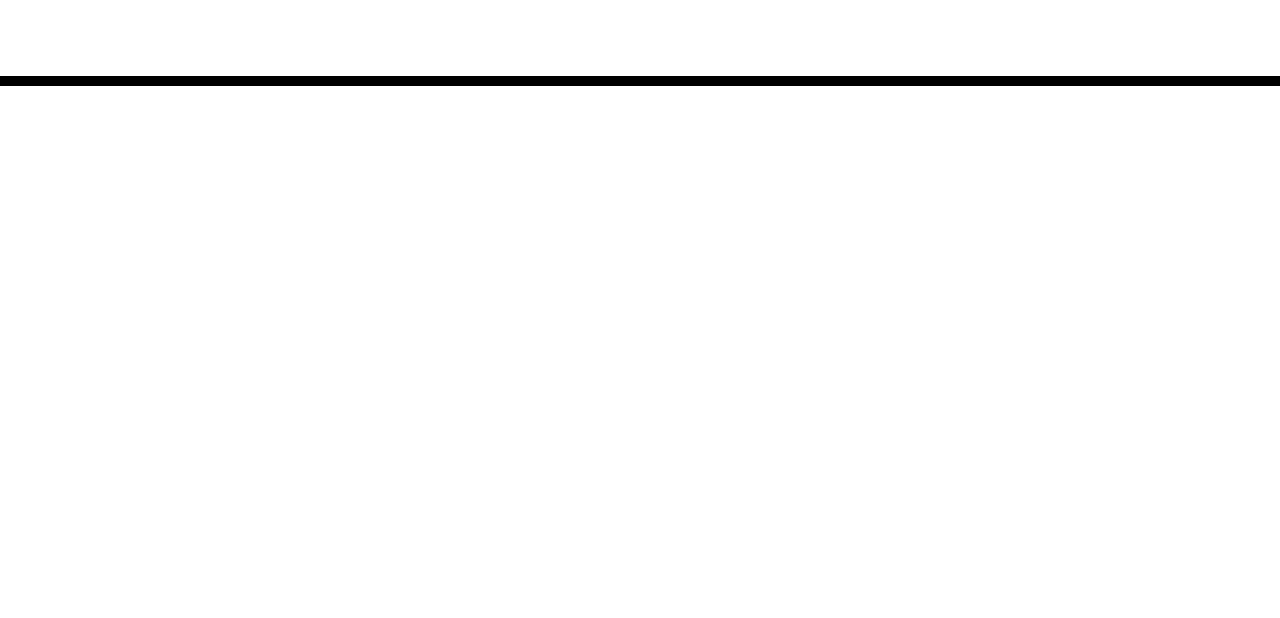
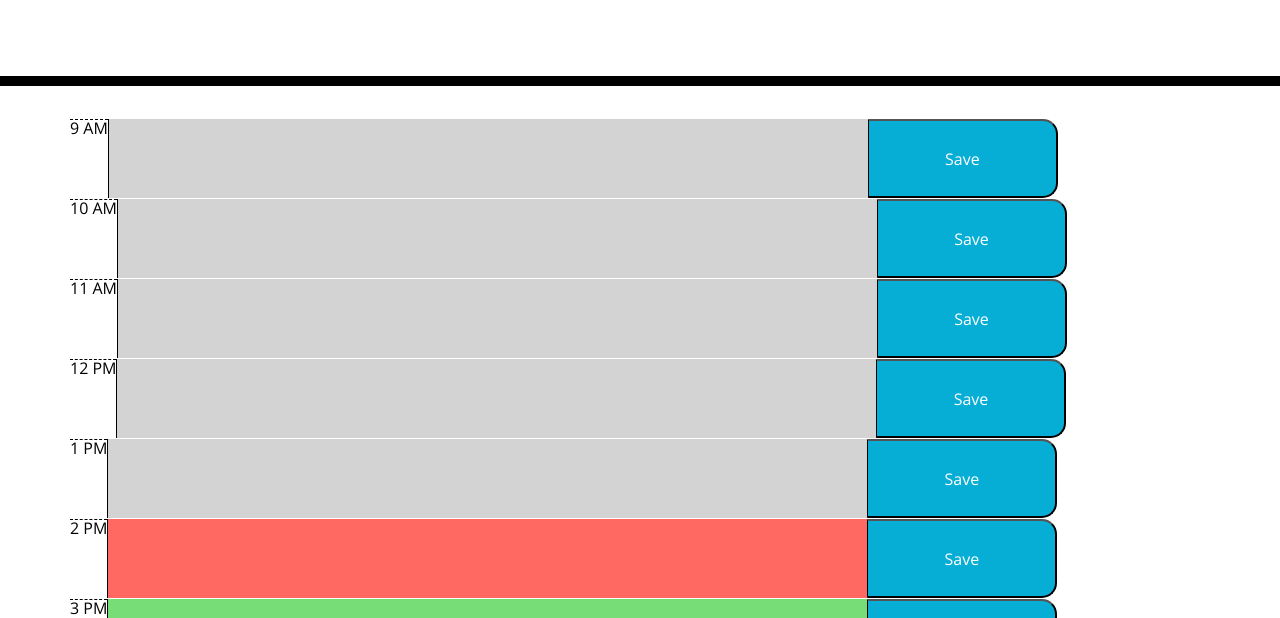
Before and after one commit to virlym/hw5-day-planner, a plain HTML site: page index.html in a window 1280 px wide. Shown: the part 182-800 px from the top of the page. Drawn offline with nearby package versions, Linux system fonts and the light colour scheme.

Commit message:
core javascript added

```diff
--- a/index.html
+++ b/index.html
@@ -29,10 +29,11 @@
       <p id="currentDay" class="lead"></p>
     </header>
     <div class="container">
-      <!-- Timeblocks go here -->
+      <!-- Time blocks go here -->
     </div>
 
     <script src="https://code.jquery.com/jquery-3.4.1.min.js"></script>
     <script src="https://cdnjs.cloudflare.com/ajax/libs/moment.js/2.24.0/moment.min.js"></script>
+    <script src="script.js"></script>
   </body>
 </html>
--- /dev/null
+++ b/script.js
@@ -0,0 +1,93 @@
+console.log(moment().format());
+console.log(moment().format("h A"));
+
+console.log(moment().format("HH"));
+var holder = $(".container");
+
+function init(){
+    for (i = 9; i < 18; i++){
+        var hour = i;
+        var split = "AM";
+        var status = "present";
+        var rowId = ["9am", "10am", "11am", "noon", "1pm", "2pm", "3pm", "4pm", "5pm"];
+        var reminderText = "";
+        if(i > 12){
+            hour -= 12;
+        }
+        if(i > 11){
+            split = "PM";
+        }
+
+        if(i < moment().format("HH")){
+            status = "past";
+        }
+        if(i > moment().format("HH")){
+            status = "future";
+        }
+        if(getSavedInfo(rowId[i-9])){
+            reminderText = getSavedInfo(rowId[i-9]);
+        }
+        var newRow = $("<section>");
+        newRow.attr("class", `row time-block`);
+        newRow.attr("id", `${rowId[i-9]}`);
+        var col1 = $("<article>");
+        col1.attr("class", "col-mid-2 hour");
+        col1.text(`${hour} ${split}`);
+        var text = $("<textarea>");
+        text.attr("class", `col-md-8 ${status}`);
+        text.text(reminderText);
+        var save = $("<button>");
+        save.attr("class", "col-md-2 saveBtn");
+        save.on("click", function(){
+            saveInfo(($(this).parent().attr("id")), ($.trim($(this).prev().val())));
+            resetPage();
+         });
+        save.text("Save");
+        newRow.append(col1);
+        newRow.append(text);
+        newRow.append(save);
+        holder.append(newRow);
+    }
+
+        var endRow = $("<section>");
+        endRow.attr("class", `row`);
+        var emptyOneCol = $("<article>");
+        emptyOneCol.attr("class", `col-md-2`);
+        var finalCol = $("<div>");
+        finalCol.attr("class", `col-md-6`);
+        var clear = $("<button>");
+        clear.text("clear all");
+        clear.attr("class", "btn-block");
+        clear.on("click", function() { clearAll() });
+        finalCol.append(clear);
+        endRow.append(emptyOneCol, finalCol);
+        holder.append(endRow);
+
+}
+
+function clearAll(){
+    localStorage.clear();
+    resetPage();
+}
+
+function saveInfo(key, text){
+    var storage = JSON.stringify(text);
+    localStorage.setItem(key, storage);
+}
+
+function resetPage(){
+    holder.empty();
+    init();
+}
+
+function getSavedInfo(key){
+    var stored = "";
+    if(JSON.parse(localStorage.getItem(key))){
+        if((JSON.parse(localStorage.getItem(key)).length !== 0)){
+            stored = (JSON.parse(localStorage.getItem(key)));
+        }
+    }
+    return stored;
+}
+
+resetPage();
```
Also changed, not shown: 1 other file.
